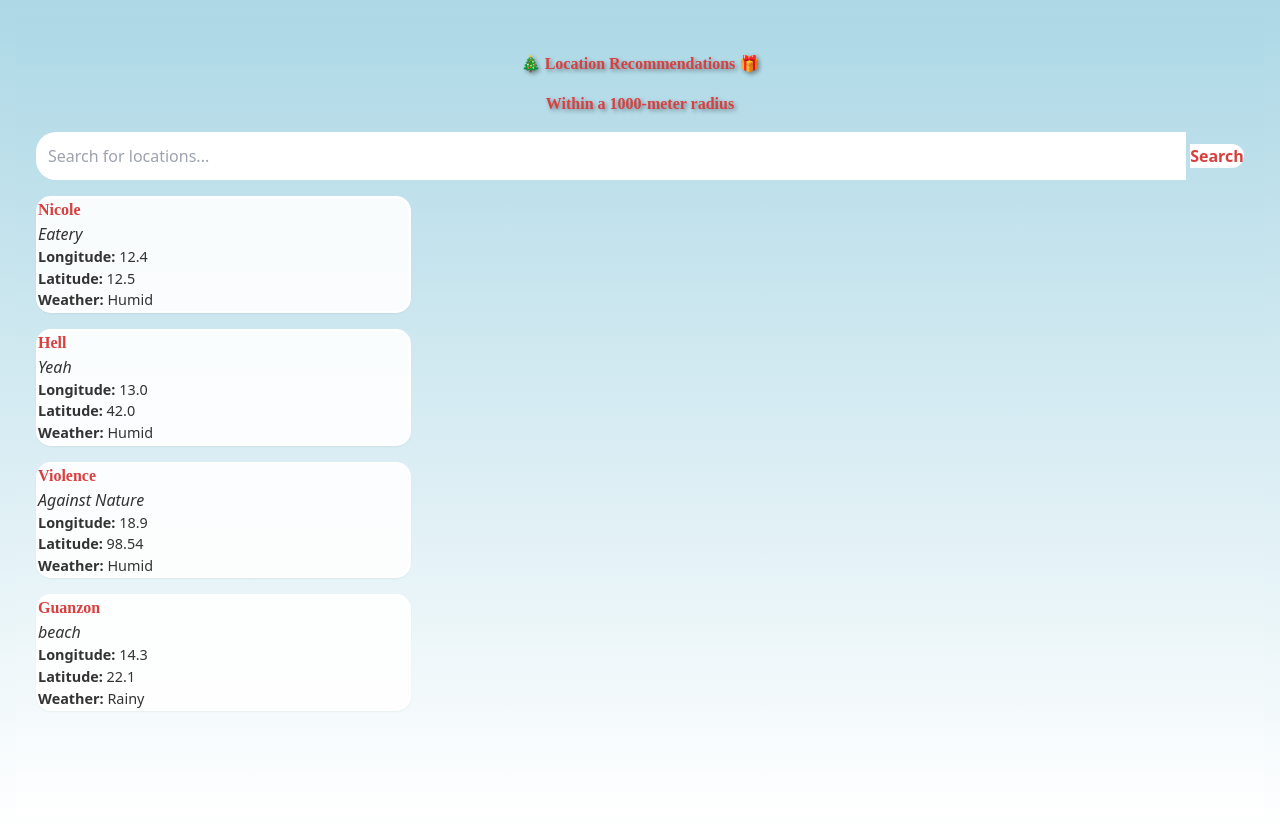
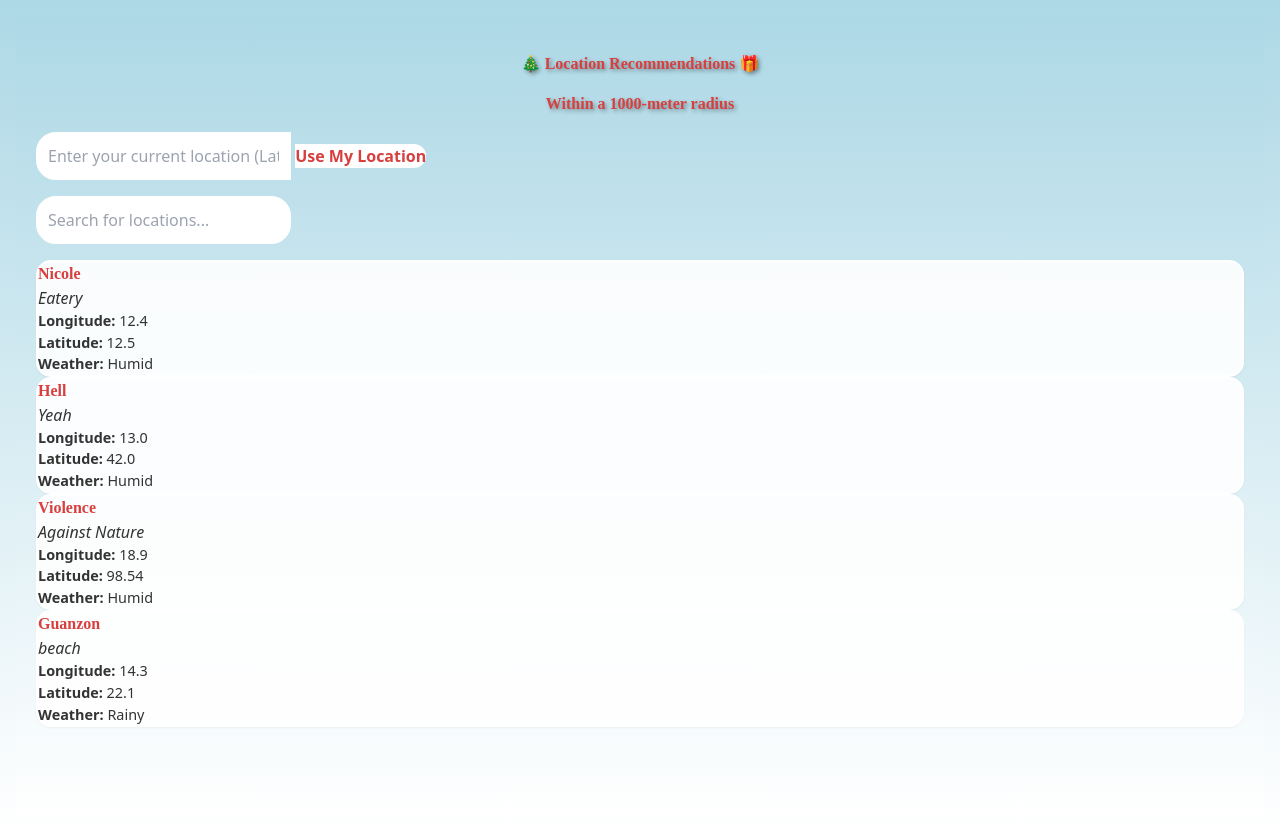
Before and after one commit to Kato-Neko/GALA, a Django app: page /recommendation/ in a window 1280 px wide. Run offline with Django 5.2, Linux system fonts and the light colour scheme; data comes from the database, SQL or seed files in the repository; both versions use the stored data as it was after the commit; some libraries are stand-ins or nearby versions.

Commit message:
Changes sa recommendations

```diff
--- a/Gala/recommendation/templates/admin_location.html
+++ b/Gala/recommendation/templates/admin_location.html
@@ -202,3 +202,4 @@
     });
 </script>
 {% endblock %}
+<!--Daylily Movements-->
--- a/Gala/recommendation/templates/recommendation.html
+++ b/Gala/recommendation/templates/recommendation.html
@@ -1,6 +1,5 @@
 {% extends 'base.html' %}
 {% load static %}
-
 
 {% block content %}
 <body class="imnida" style="background: linear-gradient(to bottom, #add8e6, #ffffff);">
@@ -10,31 +9,42 @@
             <h1 class="text-center mb-4" style="color: #d83f3f; font-family: 'Merriweather', serif; font-weight: bold; text-shadow: 2px 2px 4px rgba(0, 0, 0, 0.4);">
                 🎄 Location Recommendations 🎁
             </h1>
-        <h2 class="text-center mb-4" style="color: #d83f3f  ; font-family: 'Merriweather', serif; font-weight: bold; text-shadow: 2px 2px 4px rgba(0, 0, 0, 0.4);">
+            <h2 class="text-center mb-4" style="color: #d83f3f; font-family: 'Merriweather', serif; font-weight: bold; text-shadow: 2px 2px 4px rgba(0, 0, 0, 0.4);">
                 Within a 1000-meter radius
             </h2>
+
+            <!-- Current Location Input -->
+            <div class="row justify-content-center mb-4">
+                <div class="col-md-8">
+                    <div class="input-group">
+                        <input type="text" id="current-location" class="form-control"
+                               placeholder="Enter your current location (Latitude, Longitude)"
+                               style="border: 2px solid #ffffff; border-radius: 20px 0 0 20px; padding: 10px;">
+                        <button id="locate-me" class="btn"
+                                style="background-color: #ffffff; color: #d83f3f; border-radius: 0 20px 20px 0; font-weight: bold;">
+                            Use My Location
+                        </button>
+                    </div>
+                </div>
+            </div>
 
             <!-- Search Bar -->
             <div class="row justify-content-center mb-4">
                 <div class="col-md-8">
-                <form method="GET" class="d-flex search-form">
-                    <input type="text" name="search" class="form-control"
+                    <input type="text" id="location-search" class="form-control"
                            placeholder="Search for locations..."
-                           value="{{ query }}"
-                           style="border: 2px solid #ffffff; border-right: none; border-radius: 20px 0 0 20px; padding: 10px; width: 1150px">
-                    <button type="submit" class="btn"
-                            style="background-color: #ffffff; color: #d83f3f; border-radius: 0 20px 20px 0; font-weight: bold;">
-                        Search
-                    </button>
-                </form>
+                           style="border: 2px solid #ffffff; border-radius: 20px; padding: 10px;">
                 </div>
             </div>
 
             <!-- Locations Grid -->
-        <div class="row g-4 justify-content-start"> <!-- Added row class to contain the columns -->
+            <div id="locations-container" class="row g-4">
                 {% for location in locations %}
-            <div class="col-md-3 col-sm-4 mb-4"> <!-- Adjust column width here -->
-                <div class="card h-100 shadow-sm" style="border: 2px solid #ffffff; border-radius: 15px; background-color: rgba(255, 255, 255, 0.9);width: 375px;">
+                <div class="col-12 col-sm-6 col-md-4 col-lg-3 location-card"
+                    data-name="{{ location.name|lower }}"
+                    data-description="{{ location.description|lower }}">
+                    <div class="card h-100 shadow-sm"
+                        style="border: 2px solid #ffffff; border-radius: 15px; background-color: rgba(255, 255, 255, 0.9);">
                         <div class="card-body" style="color: #333;">
                             <h5 class="card-title" style="color: #d83f3f; font-weight: bold; font-family: 'Merriweather', serif;">
                                 {{ location.name }}
@@ -56,9 +66,74 @@
                 </div>
                 {% endfor %}
             </div>
-            </div>
+
         </div>
     </div>
 
+    <script>
+        // Dynamic Search Functionality
+        document.getElementById('location-search').addEventListener('input', function() {
+            const searchTerm = this.value.toLowerCase();
+            const locationCards = document.querySelectorAll('.location-card');
+
+            locationCards.forEach(card => {
+                const name = card.dataset.name;
+                const description = card.dataset.description;
+
+                if (searchTerm === '' || name.includes(searchTerm) || description.includes(searchTerm)) {
+                    card.style.display = 'block';
+                } else {
+                    card.style.display = 'none';
+                }
+            });
+        });
+
+        // Geolocation Button
+        document.getElementById('locate-me').addEventListener('click', function() {
+            if ("geolocation" in navigator) {
+                navigator.geolocation.getCurrentPosition(function(position) {
+                    const latitude = position.coords.latitude;
+                    const longitude = position.coords.longitude;
+                    document.getElementById('current-location').value = `${latitude}, ${longitude}`;
+
+                    // Here you would typically call a function to filter locations
+                    // based on the current location and 1000-meter radius
+                    filterLocationsByProximity(latitude, longitude);
+                }, function(error) {
+                    alert('Error getting location: ' + error.message);
+                });
+            } else {
+                alert('Geolocation is not supported by your browser');
+            }
+        });
+
+        // Function to filter locations by proximity (placeholder)
+        function filterLocationsByProximity(currentLat, currentLon) {
+            const locationCards = document.querySelectorAll('.location-card');
+
+            locationCards.forEach(card => {
+                const lat = parseFloat(card.querySelector('li:nth-child(2)').textContent.split(': ')[1]);
+                const lon = parseFloat(card.querySelector('li:nth-child(1)').textContent.split(': ')[1]);
+
+                // Haversine formula to calculate distance
+                const R = 6371; // Radius of the Earth in kilometers
+                const dLat = (lat - currentLat) * Math.PI / 180;
+                const dLon = (lon - currentLon) * Math.PI / 180;
+                const a =
+                    Math.sin(dLat/2) * Math.sin(dLat/2) +
+                    Math.cos(currentLat * Math.PI / 180) * Math.cos(lat * Math.PI / 180) *
+                    Math.sin(dLon/2) * Math.sin(dLon/2);
+                const c = 2 * Math.atan2(Math.sqrt(a), Math.sqrt(1-a));
+                const distance = R * c * 1000; // Convert to meters
+
+                // Show only locations within 1000 meters
+                if (distance <= 1000) {
+                    card.style.display = 'block';
+                } else {
+                    card.style.display = 'none';
+                }
+            });
+        }
+    </script>
 </body>
 {% endblock %}
```
Also changed, not shown: Gala/db.sqlite3. Lines whose indentation alone changed are shown as unchanged.
